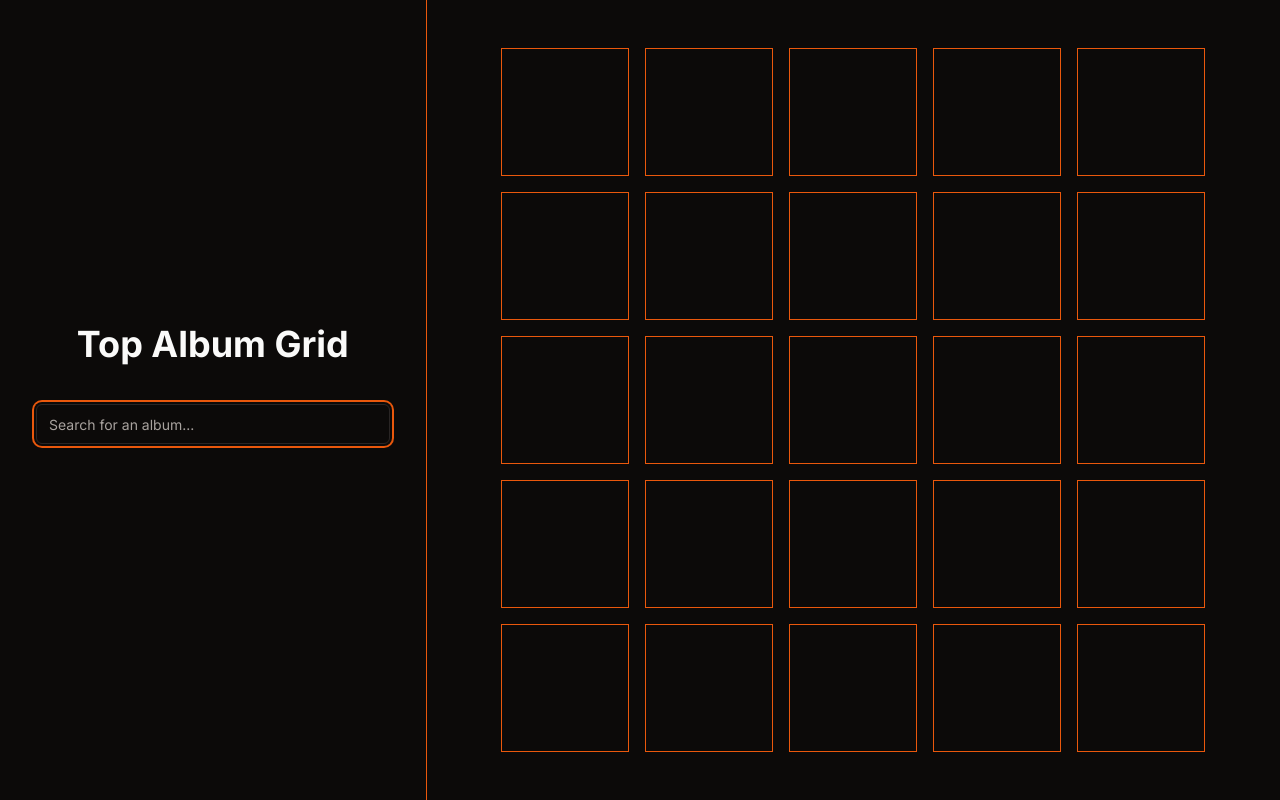
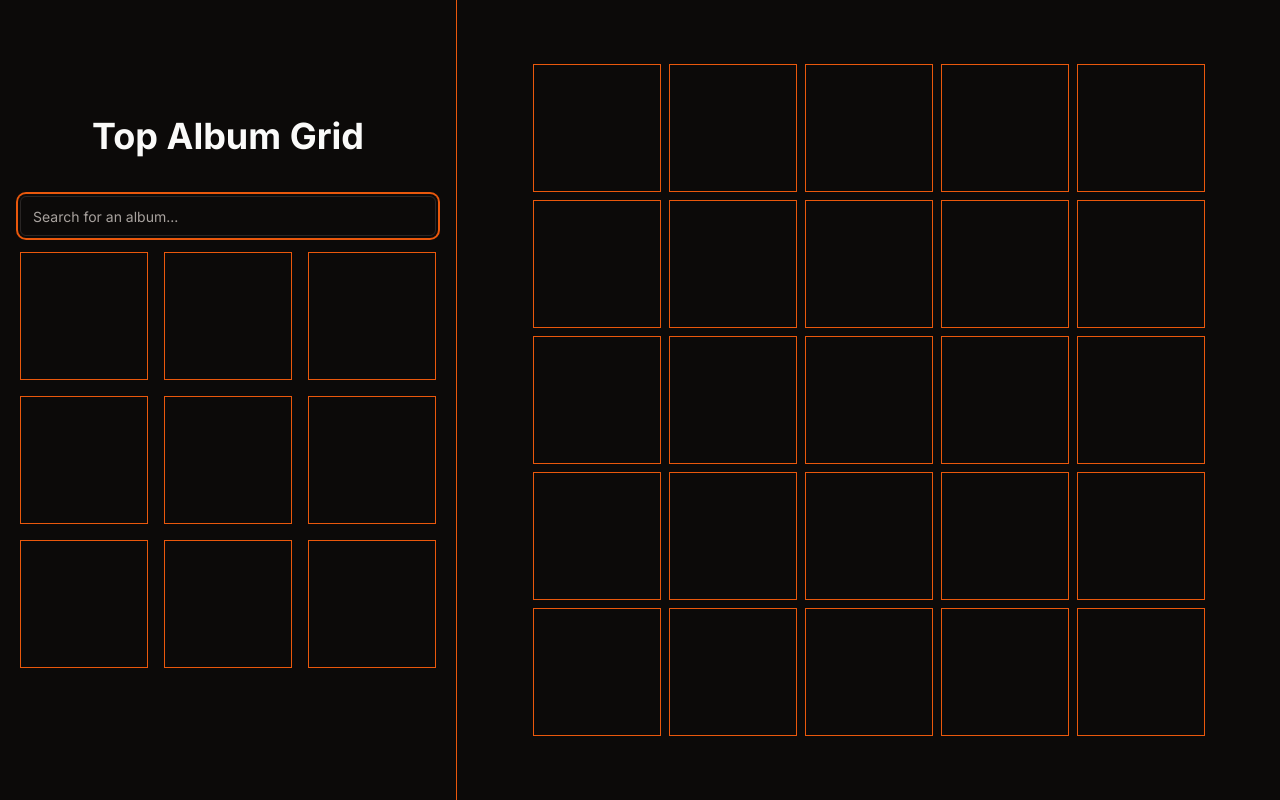
Before and after one commit to lukemcdowell/musaic, a Next.js app: page / in a window 1280 px wide. Built offline with nearby package versions, Linux system fonts and the light colour scheme.

Commit message:
adding skelton squares to search

```diff
--- a/src/app/page.tsx
+++ b/src/app/page.tsx
@@ -1,39 +1,22 @@
+import Album from '@/components/album';
 import Search from '@/components/search';
 
 export default function Home() {
   return (
-    <main className="flex min-h-screen flex-row items-center justify-between">
-      <div className="w-1/3 min-h-screen p-4 border-solid border-0 border-r border-primary flex flex-col items-center justify-center">
-        <h1 className="text-4xl font-bold text-center pb-10">Top Album Grid</h1>
-        <Search />
-      </div>
-      <div className="w-2/3 min-h-screen flex flex-row items-center justify-center px-16 py-8">
-        <div className="grid grid-cols-5 gap-4 h-full">
-          <div className="border h-32 w-32 border-primary"></div>
-          <div className="border h-32 w-32 border-primary"></div>
-          <div className="border h-32 w-32 border-primary"></div>
-          <div className="border h-32 w-32 border-primary"></div>
-          <div className="border h-32 w-32 border-primary"></div>
-          <div className="border h-32 w-32 border-primary"></div>
-          <div className="border h-32 w-32 border-primary"></div>
-          <div className="border h-32 w-32 border-primary"></div>
-          <div className="border h-32 w-32 border-primary"></div>
-          <div className="border h-32 w-32 border-primary"></div>
-          <div className="border h-32 w-32 border-primary"></div>
-          <div className="border h-32 w-32 border-primary"></div>
-          <div className="border h-32 w-32 border-primary"></div>
-          <div className="border h-32 w-32 border-primary"></div>
-          <div className="border h-32 w-32 border-primary"></div>
-          <div className="border h-32 w-32 border-primary"></div>
-          <div className="border h-32 w-32 border-primary"></div>
-          <div className="border h-32 w-32 border-primary"></div>
-          <div className="border h-32 w-32 border-primary"></div>
-          <div className="border h-32 w-32 border-primary"></div>
-          <div className="border h-32 w-32 border-primary"></div>
-          <div className="border h-32 w-32 border-primary"></div>
-          <div className="border h-32 w-32 border-primary"></div>
-          <div className="border h-32 w-32 border-primary"></div>
-          <div className="border h-32 w-32 border-primary"></div>
+    <main className="max-w-screen-xl min-h-screen m-auto">
+      <div className="flex min-h-screen flex-row items-center justify-between">
+        <div className="flex-none min-w-[416px] min-h-screen border-solid border-0 border-r border-primary flex flex-col items-center justify-center">
+          <h1 className="text-4xl font-bold text-center pb-10">
+            Top Album Grid
+          </h1>
+          <Search />
+        </div>
+        <div className="flex-grow min-h-screen flex flex-row items-center justify-center py-8">
+          <div className="grid grid-cols-5 gap-2 h-full">
+            {Array.from({ length: 25 }).map((_, index) => (
+              <Album key={index} />
+            ))}
+          </div>
         </div>
       </div>
     </main>
--- /dev/null
+++ b/src/components/album.tsx
@@ -0,0 +1,7 @@
+function Album() {
+  // TODO: add props for border, img, and alt
+
+  return <div className="border h-32 w-32 border-primary"></div>;
+}
+
+export default Album;
--- a/src/components/search.tsx
+++ b/src/components/search.tsx
@@ -2,12 +2,17 @@
 
 import { useState } from 'react';
 import { Input } from './ui/input';
+import { Skeleton } from './ui/skeleton';
 
 function Search() {
   const [results, setResults] = useState<any[] | null>([]);
   const [error, setError] = useState<string | null>(null);
+  const [loading, setLoading] = useState<Boolean>(false);
 
   const handleSearch = async (searchTerm: String) => {
+    setResults(null);
+    setLoading(true);
+
     if (searchTerm === null || searchTerm.trim() === '') {
       setResults(null);
     } else {
@@ -24,7 +29,26 @@ function Search() {
         setError('An error occurred while fetching data');
       }
     }
+
+    setLoading(false);
   };
+
+  const renderEmptyDivs = () =>
+    Array.from({ length: 9 }).map((_, index) => (
+      <div key={index} className="border h-32 w-32 border-primary"></div>
+    ));
+
+  const renderAlbums = () =>
+    results?.map((album) => (
+      <div key={album.id} className="border h-32 w-32">
+        <img src={album.images[0]?.url} alt={album.name} />
+      </div>
+    ));
+
+  const renderSkeletons = () =>
+    Array.from({ length: 9 }).map((_, index) => (
+      <Skeleton key={index} className="h-32 w-32" />
+    ));
 
   return (
     <div className="w-full px-5">
@@ -39,11 +63,10 @@ function Search() {
       {error ?? <p>{error}</p>}
 
       <div className="grid grid-cols-3 gap-4 h-full py-4">
-        {results?.map((album) => (
-          <div key={album.id} className="border h-32 w-32 border-primary">
-            <img src={album.images[0]?.url} alt={album.name} />
-          </div>
-        ))}
+        {(results === null || results.length === 0) && !loading
+          ? renderEmptyDivs()
+          : renderAlbums()}
+        {loading && renderSkeletons()}
       </div>
     </div>
   );
--- /dev/null
+++ b/src/components/ui/skeleton.tsx
@@ -0,0 +1,15 @@
+import { cn } from "@/lib/utils"
+
+function Skeleton({
+  className,
+  ...props
+}: React.HTMLAttributes<HTMLDivElement>) {
+  return (
+    <div
+      className={cn("animate-pulse rounded-md bg-muted", className)}
+      {...props}
+    />
+  )
+}
+
+export { Skeleton }
```
